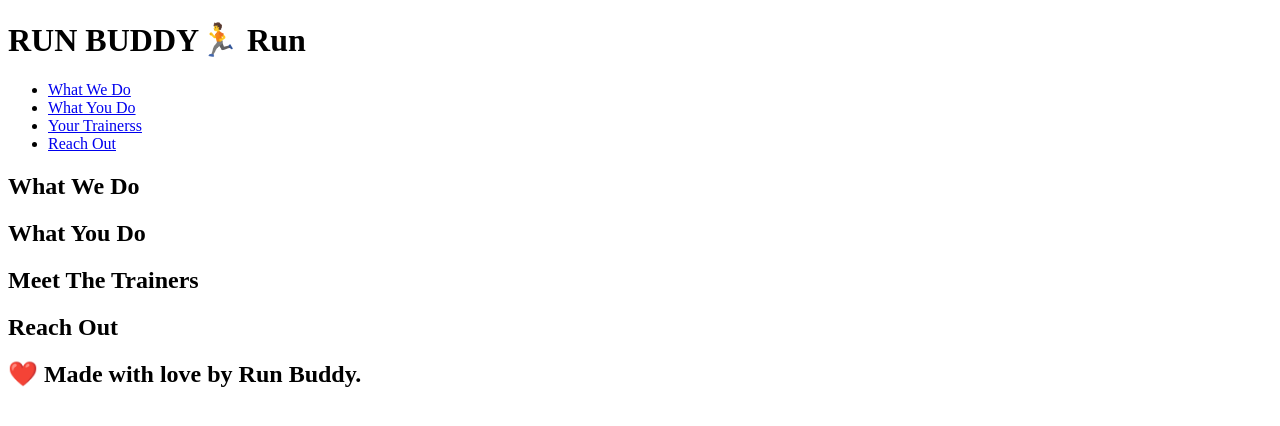
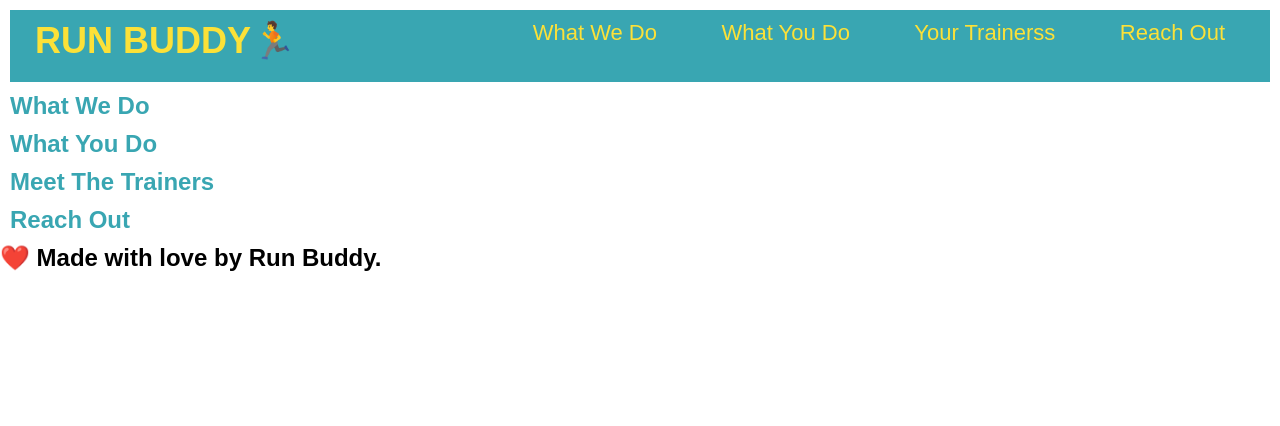
Before and after one commit to Sneilsen/Run-Buddy, a plain HTML site: page index.html in a window 1280 px wide. Drawn offline with Linux system fonts and the light colour scheme.

Commit message:
run buddy css intro

```diff
--- /dev/null
+++ b/assets/css/style.css
@@ -0,0 +1,44 @@
+*  {
+    margin: 0;
+    padding: 0;
+}
+
+
+body  {
+    font-family: Arial, Helvetica, sans-serif;
+}
+header  {
+    margin: 10px;
+    padding: 10px 15px 20px 25px;
+    background-color: #39a6b2;
+}
+
+header h1 {
+    font-weight: bold;
+    font-size: 36px;
+    color: #fce138;
+    margin: 0;
+    display: inline;
+}
+
+header a  {
+    text-decoration: none;
+    color: #fce138;
+
+}
+header nav  {
+    float: right;
+    margin: 7px o;
+}
+header nav ul li {
+    display: inline;
+}
+header nav ul li a  {
+    margin: 0 30px;
+    font-weight: lighter;
+    font-size: 22px;
+}
+section  {
+    margin: 10px;
+    color: #39a6b2;
+}
--- a/index.html
+++ b/index.html
@@ -2,12 +2,15 @@
 <html lang="en">
      <head>
          <meta charset="UTF-8" />
-         <title>Run Buddy Run</title>
+         <title>Run Buddy</title>
+
+
      </head>
+        <link rel="stylesheet" href="./assets/css/style.css" />
      </body>
      <!-- header -->
         <header>
-        <h1>RUN BUDDY🏃 Run</h1>
+        <h1>RUN BUDDY🏃</h1>
             <nav>
                 <!-- Unordered List element -->
                 <ul>
```
